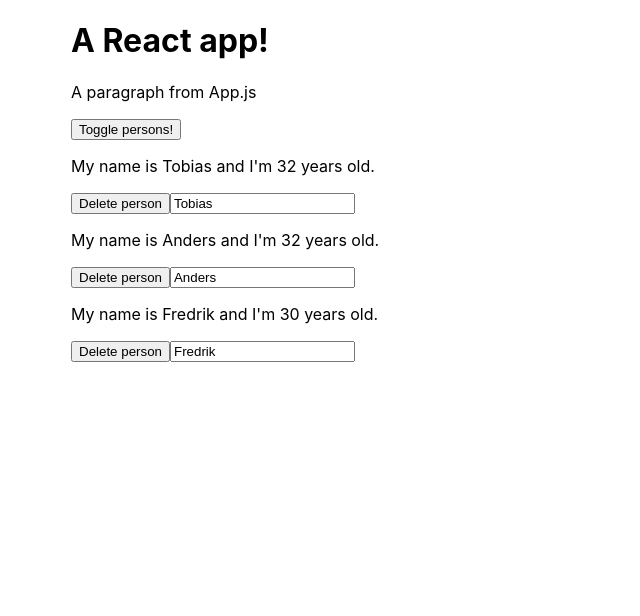
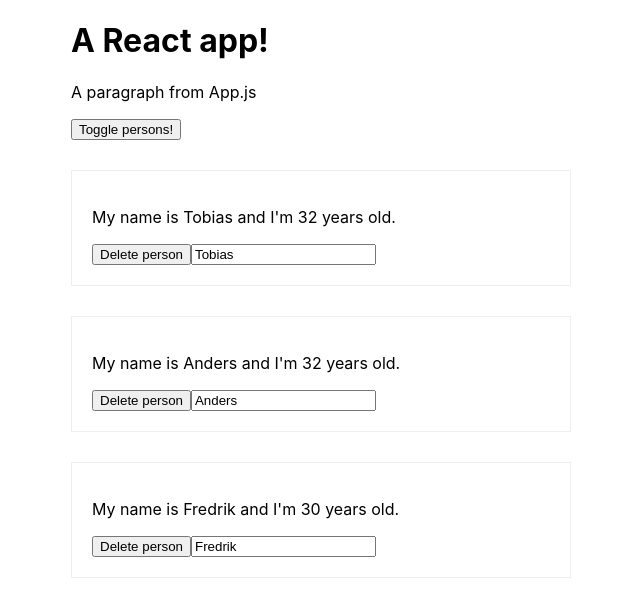
Before and after one commit to Haugen/udemy-react-max, a React (Create React App) app: page / in a window 1280 px wide. Both pictures are taken after a click on the button "Toggle persons!". Shown: the top 616 px of the page, without its empty margins (319-959 px from the left). Built offline with nearby package versions, Linux system fonts and the light colour scheme.

Commit message:
CSS modules available w/o ejecting now

```diff
--- a/src/examples/basics/App.js
+++ b/src/examples/basics/App.js
@@ -1,7 +1,7 @@
 import React, { Component } from 'react';
 import Person from './Person';
 
-import './index.css';
+import styles from './index.module.css';
 
 class App extends Component {
   state = {
@@ -53,11 +53,6 @@ class App extends Component {
   render() {
     let persons = null;
 
-    const styles = {
-      width: '500px',
-      margin: '0 auto'
-    };
-
     if (this.state.displayPersons) {
       persons = (
         <div className="toggle-persons">
@@ -77,7 +72,7 @@ class App extends Component {
     }
 
     return (
-      <div className="App" style={styles}>
+      <div className={styles.App}>
         <h1>A React app!</h1>
         <p>A paragraph from App.js</p>
         <button onClick={this.togglePersons}>Toggle persons!</button>
--- a/src/examples/basics/Person.js
+++ b/src/examples/basics/Person.js
@@ -1,8 +1,10 @@
 import React from 'react';
+
+import styles from './index.module.css';
 
 const person = props => {
   return (
-    <div className="person">
+    <div className={styles.Person}>
       <p>
         My name is {props.name} and I'm {props.age} years old.
       </p>
--- a/src/examples/basics/index.css
+++ /dev/null
@@ -1,14 +0,0 @@
-body {
-  margin: 0;
-  padding: 0;
-  font-family: -apple-system, BlinkMacSystemFont, "Segoe UI", "Roboto", "Oxygen",
-    "Ubuntu", "Cantarell", "Fira Sans", "Droid Sans", "Helvetica Neue",
-    sans-serif;
-  -webkit-font-smoothing: antialiased;
-  -moz-osx-font-smoothing: grayscale;
-}
-
-code {
-  font-family: source-code-pro, Menlo, Monaco, Consolas, "Courier New",
-    monospace;
-}
--- /dev/null
+++ b/src/examples/basics/index.module.css
@@ -0,0 +1,25 @@
+body {
+  margin: 0;
+  padding: 0;
+  font-family: -apple-system, BlinkMacSystemFont, 'Segoe UI', 'Roboto', 'Oxygen',
+    'Ubuntu', 'Cantarell', 'Fira Sans', 'Droid Sans', 'Helvetica Neue',
+    sans-serif;
+  -webkit-font-smoothing: antialiased;
+  -moz-osx-font-smoothing: grayscale;
+}
+
+code {
+  font-family: source-code-pro, Menlo, Monaco, Consolas, 'Courier New',
+    monospace;
+}
+
+.App {
+  width: 500px;
+  margin: 0 auto;
+}
+
+.Person {
+  border: 1px solid #eee;
+  margin-top: 30px;
+  padding: 20px;
+}
```
